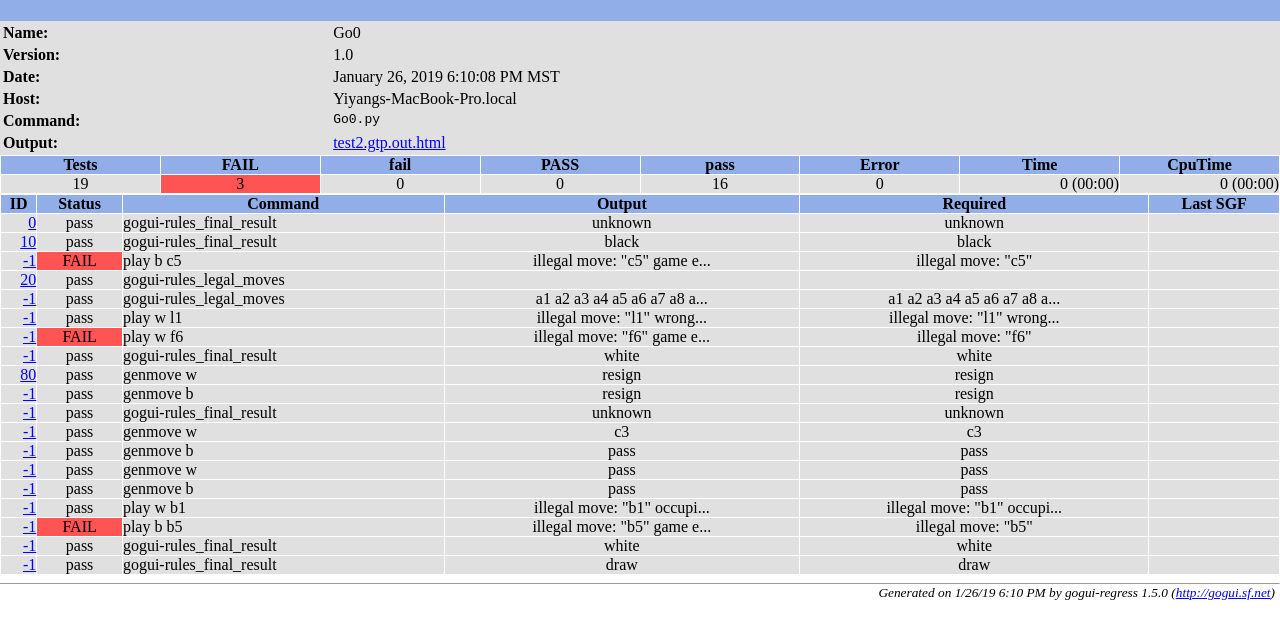
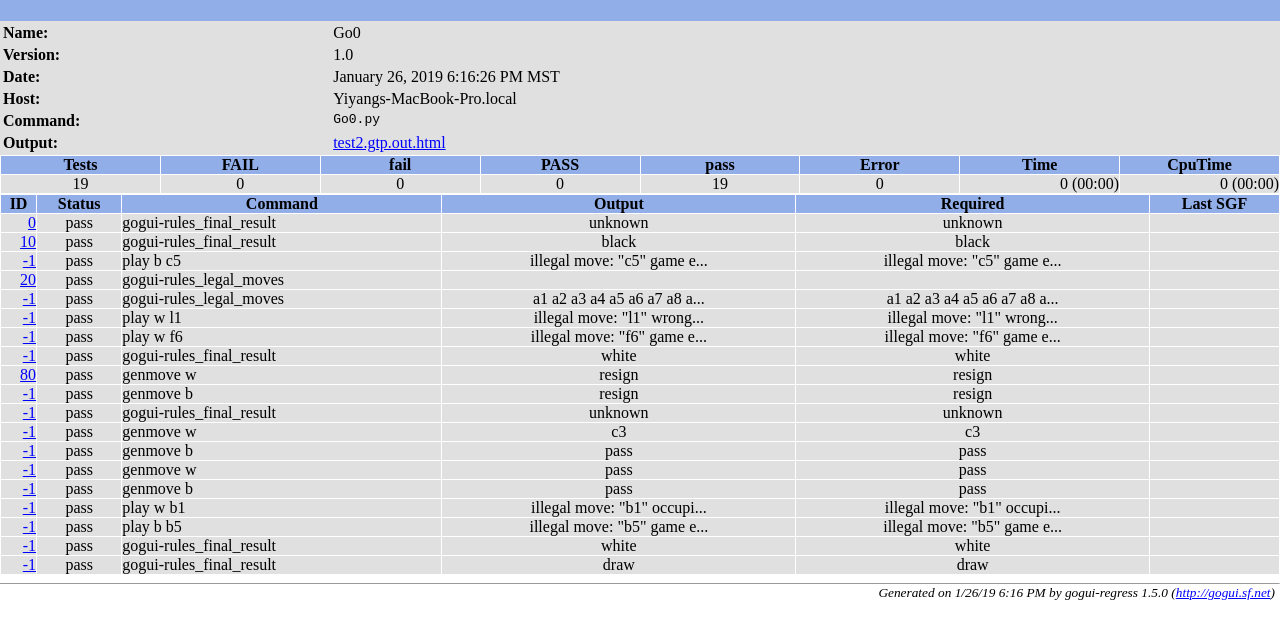
Before and after one commit to yisomething/496-assignment, a plain HTML site: page test2_result/test2.gtp.html in a window 1280 px wide. Shown: the part 43-682 px from the top of the page. Drawn offline with Linux system fonts and the light colour scheme.

Commit message:
pass tests

```diff
--- a/test2_result/test2.gtp.html
+++ b/test2_result/test2.gtp.html
@@ -18,7 +18,7 @@ body { margin:0; }
 <table width="100%" bgcolor="#e0e0e0">
 <tr><th align="left">Name:</th><td>Go0</td></tr>
 <tr><th align="left">Version:</th><td>1.0</td></tr>
-<tr><th align="left">Date:</th><td>January 26, 2019 6:10:08 PM MST</td></tr>
+<tr><th align="left">Date:</th><td>January 26, 2019 6:16:26 PM MST</td></tr>
 <tr><th align="left">Host:</th><td>Yiyangs-MacBook-Pro.local</td></tr>
 <tr><th align="left" valign="top">Command:</th>
 <td valign="top"><tt>Go0.py</tt></td></tr>
@@ -49,11 +49,11 @@ body { margin:0; }
 </thead>
 <tr align="center" bgcolor="#e0e0e0">
 <td>19</td>
-<td bgcolor="#ff5454">3</td>
+<td>0</td>
 <td>0</td>
 <td>
 0</td>
-<td>16</td>
+<td>19</td>
 <td>
 0</td>
 <td align="right">0&nbsp;(00:00)</td>
@@ -89,10 +89,10 @@ body { margin:0; }
 </tr>
 <tr bgcolor="#e0e0e0">
 <td align="right"><a href="test2.gtp.out.html#-1">-1</a></td>
-<td align="center" bgcolor="#ff5454">FAIL</td>
+<td align="center" bgcolor="#e0e0e0">pass</td>
 <td>play&nbsp;b&nbsp;c5</td>
 <td align="center">illegal move: "c5" game e...</td>
-<td align="center">illegal move: "c5"</td>
+<td align="center">illegal move: "c5" game e...</td>
 <td></td>
 </tr>
 <tr bgcolor="#e0e0e0">
@@ -121,10 +121,10 @@ body { margin:0; }
 </tr>
 <tr bgcolor="#e0e0e0">
 <td align="right"><a href="test2.gtp.out.html#-1">-1</a></td>
-<td align="center" bgcolor="#ff5454">FAIL</td>
+<td align="center" bgcolor="#e0e0e0">pass</td>
 <td>play&nbsp;w&nbsp;f6</td>
 <td align="center">illegal move: "f6" game e...</td>
-<td align="center">illegal move: "f6"</td>
+<td align="center">illegal move: "f6" game e...</td>
 <td></td>
 </tr>
 <tr bgcolor="#e0e0e0">
@@ -201,10 +201,10 @@ body { margin:0; }
 </tr>
 <tr bgcolor="#e0e0e0">
 <td align="right"><a href="test2.gtp.out.html#-1">-1</a></td>
-<td align="center" bgcolor="#ff5454">FAIL</td>
+<td align="center" bgcolor="#e0e0e0">pass</td>
 <td>play&nbsp;b&nbsp;b5</td>
 <td align="center">illegal move: "b5" game e...</td>
-<td align="center">illegal move: "b5"</td>
+<td align="center">illegal move: "b5" game e...</td>
 <td></td>
 </tr>
 <tr bgcolor="#e0e0e0">
@@ -225,6 +225,6 @@ body { margin:0; }
 </tr>
 </table>
 <hr style="margin-bottom:0" size="1">
-<p style="margin-top:1; margin-right:5" align="right"><i><small>Generated on 1/26/19 6:10 PM by gogui-regress 1.5.0 (<a href="http://gogui.sf.net">http://gogui.sf.net</a>)</small></i></p>
+<p style="margin-top:1; margin-right:5" align="right"><i><small>Generated on 1/26/19 6:16 PM by gogui-regress 1.5.0 (<a href="http://gogui.sf.net">http://gogui.sf.net</a>)</small></i></p>
 </body>
 </html>
```
Also changed, not shown: test2_result/index.html (+6 -6 lines), test2_result/test2.gtp.out.html (+8 -8 lines), 3 other files.
